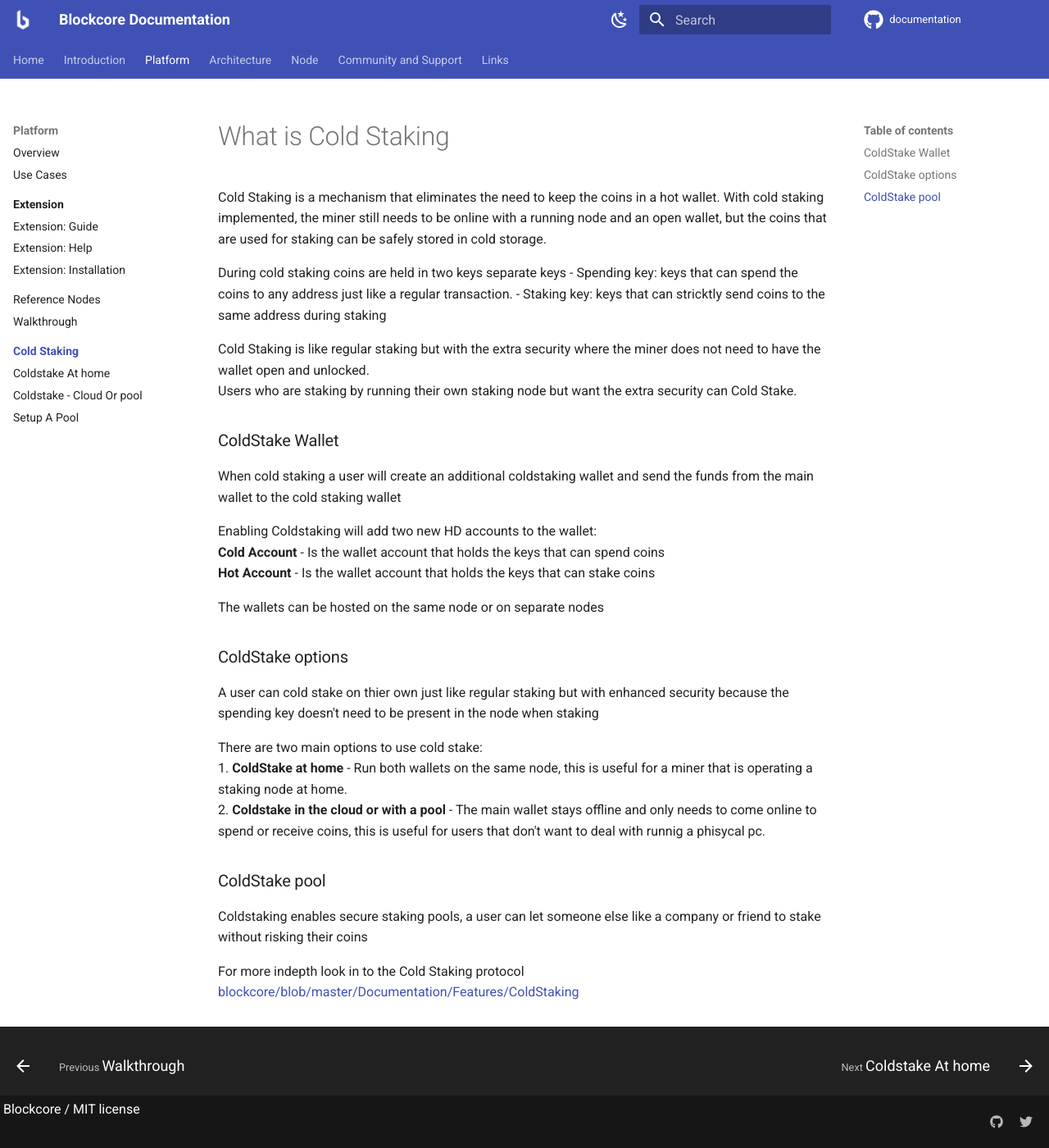
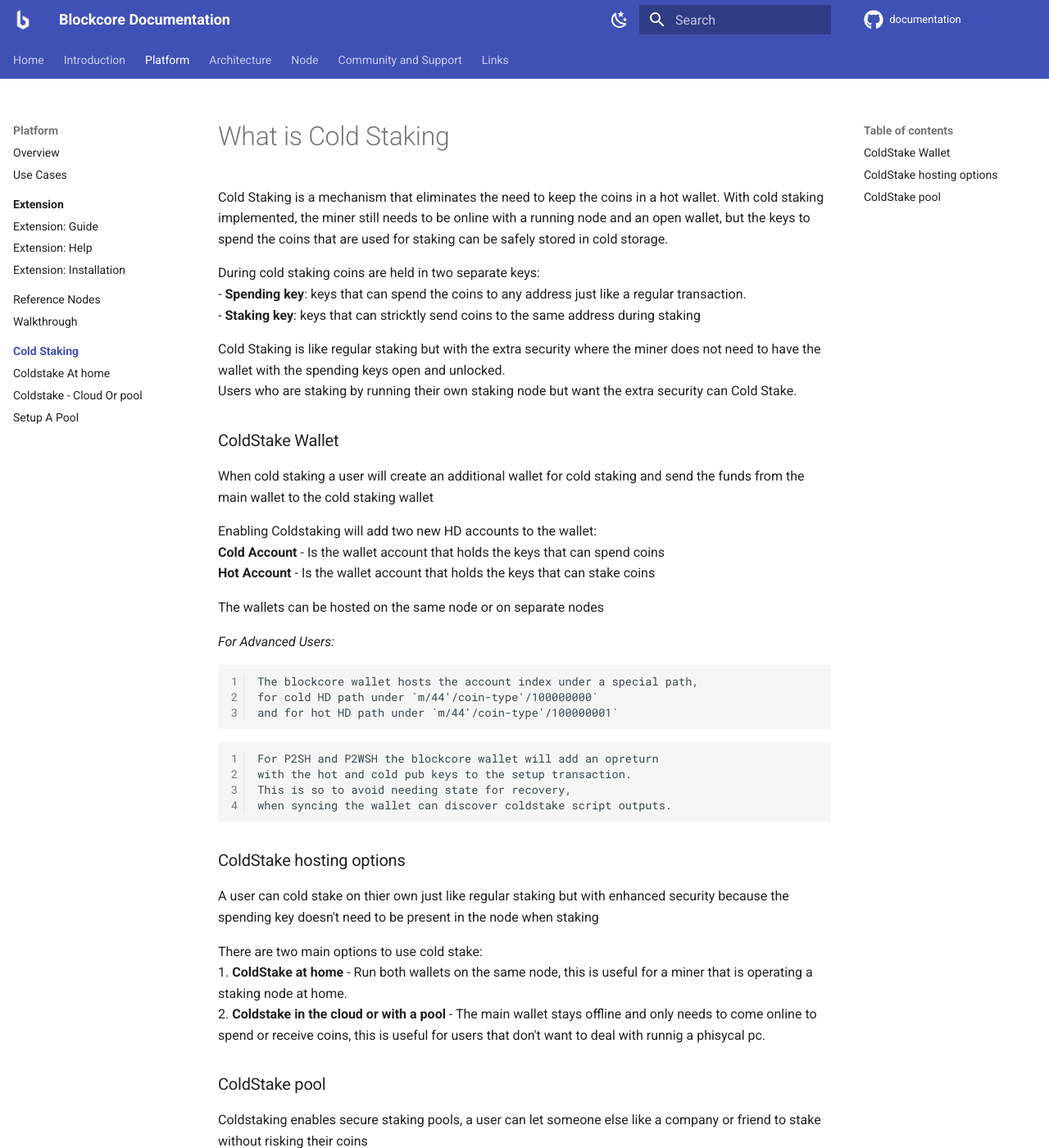
Before and after one commit to block-core/documentation, an MkDocs documentation site: the page built from docs/coldstaking/index.md, in a window 1280 px wide and 1400 px high. Shown: the whole window at 82% size. Built offline with MkDocs 1.6.1 and Material for MkDocs 9.7.7, drawn with Linux system fonts in a browser that asks for light colours; comment, search, counter and statistics services are not loaded.

````diff
--- a/docs/coldstaking/index.md
+++ b/docs/coldstaking/index.md
@@ -1,16 +1,16 @@
 # What is Cold Staking
 
-Cold Staking is a mechanism that eliminates the need to keep the coins in a hot wallet. With cold staking implemented, the miner still needs to be online with a running node and an open wallet, but the coins that are used for staking can be safely stored in cold storage.
+Cold Staking is a mechanism that eliminates the need to keep the coins in a hot wallet. With cold staking implemented, the miner still needs to be online with a running node and an open wallet, but the keys to spend the coins that are used for staking can be safely stored in cold storage.
 
-During cold staking coins are held in two keys separate keys
-- Spending key: keys that can spend the coins to any address just like a regular transaction.
-- Staking key: keys that can stricktly send coins to the same address during staking
+During cold staking coins are held in two separate keys:
+- **Spending key**: keys that can spend the coins to any address just like a regular transaction.
+- **Staking key**: keys that can stricktly send coins to the same address during staking
 
-Cold Staking is like regular staking but with the extra security where the miner does not need to have the wallet open and unlocked.
+Cold Staking is like regular staking but with the extra security where the miner does not need to have the wallet with the spending keys open and unlocked.
 Users who are staking by running their own staking node but want the extra security can Cold Stake.
 
 ### ColdStake Wallet
-When cold staking a user will create an additional coldstaking wallet and send the funds from the main wallet to the cold staking wallet
+When cold staking a user will create an additional wallet for cold staking and send the funds from the main wallet to the cold staking wallet
 
 Enabling Coldstaking will add two new HD accounts to the wallet:
 **Cold Account** - Is the wallet account that holds the keys that can spend coins
@@ -18,7 +18,21 @@ Enabling Coldstaking will add two new HD accounts to the wallet:
 
 The wallets can be hosted on the same node or on separate nodes
 
-### ColdStake options
+*For Advanced Users:*
+```
+The blockcore wallet hosts the account index under a special path,
+for cold HD path under `m/44'/coin-type'/100000000`
+and for hot HD path under `m/44'/coin-type'/100000001`
+```
+
+```
+For P2SH and P2WSH the blockcore wallet will add an opreturn
+with the hot and cold pub keys to the setup transaction.
+This is so to avoid needing state for recovery,
+when syncing the wallet can discover coldstake script outputs.
+```
+
+### ColdStake hosting options
 A user can cold stake on thier own just like regular staking but with enhanced security because the spending key doesn't need to be present in the node when staking
 
 There are two main options to use cold stake:
````
Also changed, not shown: docs/coldstaking/coldstake-cloud.md (+20 -20 lines), docs/coldstaking/coldstake.md (+17 -19 lines).
